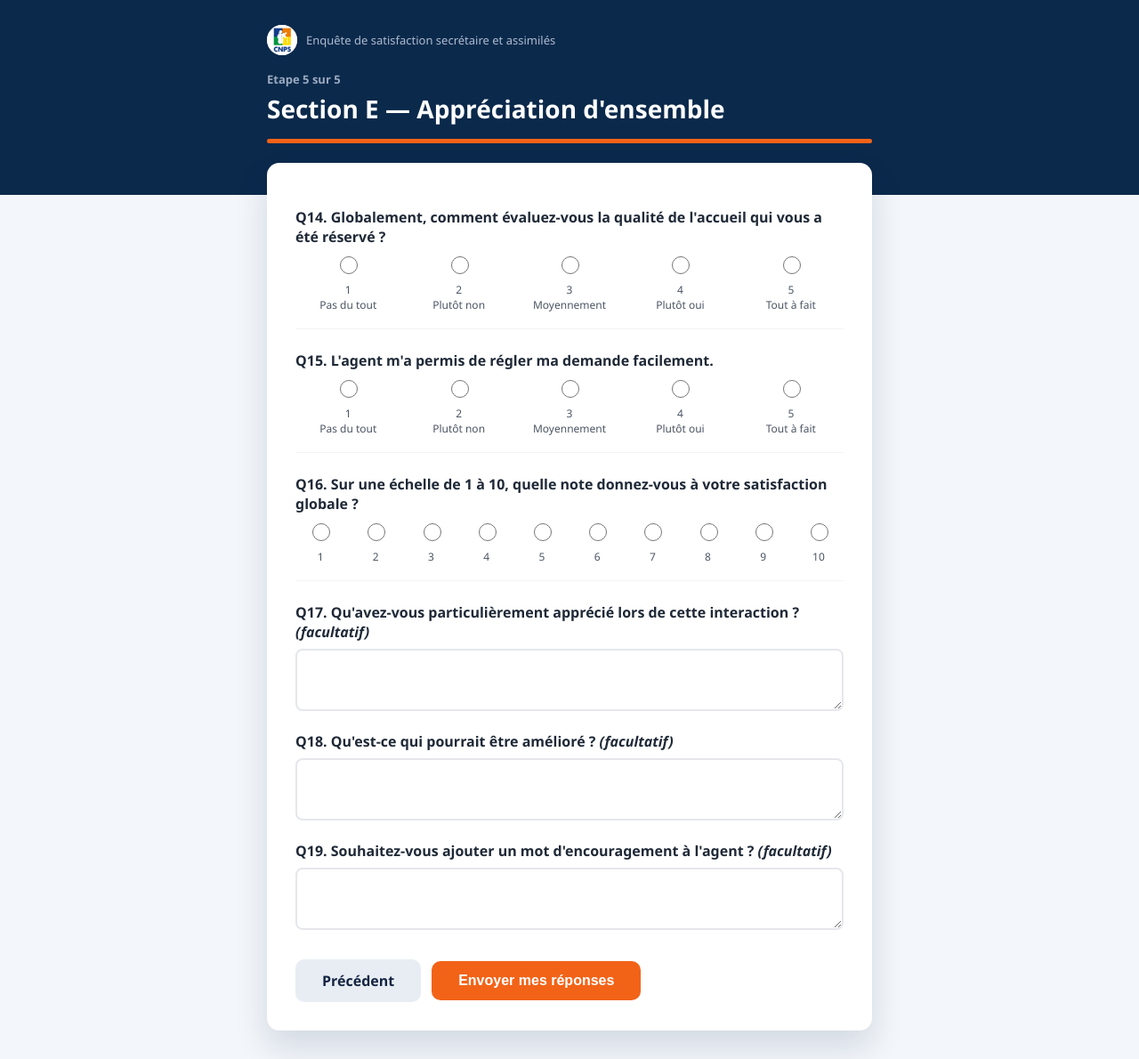
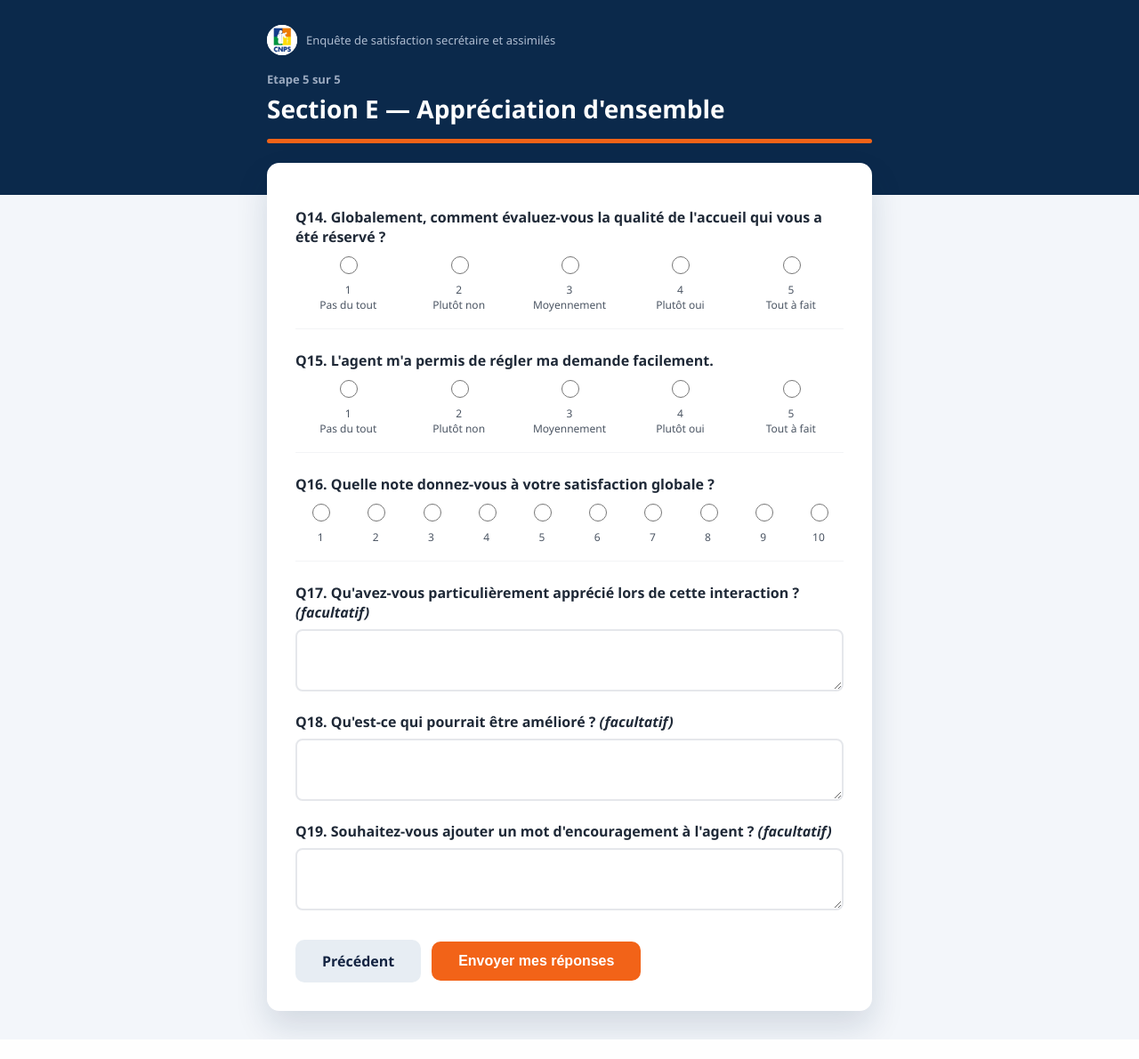
Before and after one commit to moaye-k/CNPS, a Flask app: page /etape5 in a window 1280 px wide. Shown: the whole page at 89% size. After the commit the page ends 1168 px from the top, so only its background shows below. Run offline with Flask 3, Linux system fonts and the light colour scheme; the visitor is signed in with stand-in values (Sample User, id 1).

Commit message:
Simplify question 16 wording

```diff
--- a/templates/etape5.html
+++ b/templates/etape5.html
@@ -28,7 +28,7 @@
     </div>
 
     <div class="question-block">
-        <label class="field-label">Q16. Sur une échelle de 1 à 10, quelle note donnez-vous à votre satisfaction globale ?</label>
+        <label class="field-label">Q16. Quelle note donnez-vous à votre satisfaction globale ?</label>
         <div class="scale-row">
             {% for i in range(1, 11) %}
             <div class="scale-option">
```
